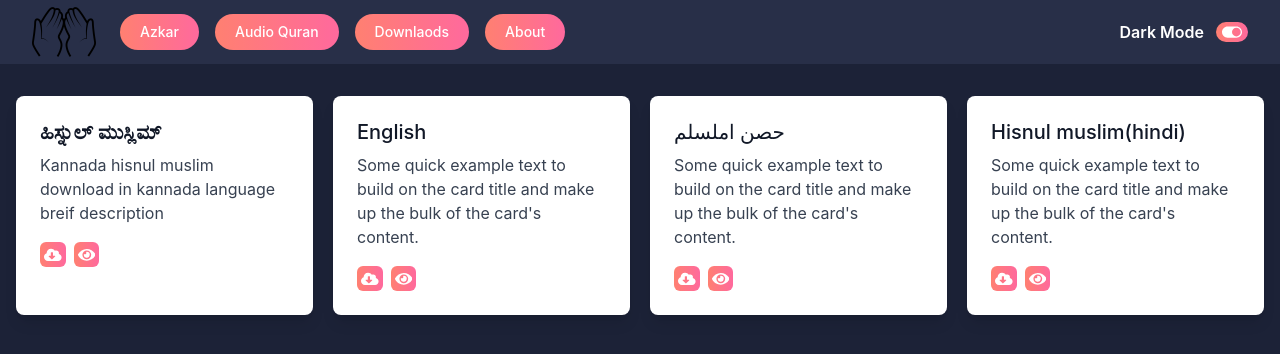
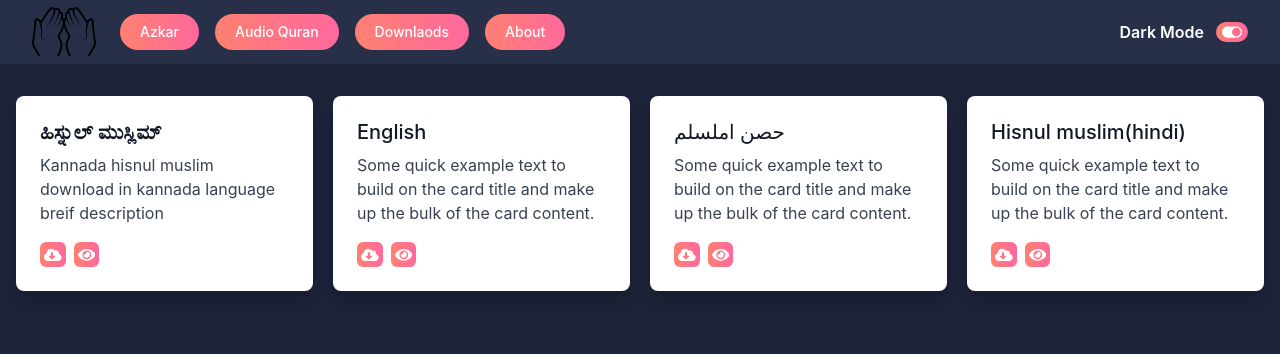
Before and after one commit to Zakirhusen/azkar, a Next.js app: page /Download in a window 1280 px wide. Shown: the top 354 px of the page. Built offline with nearby package versions, Linux system fonts and the light colour scheme.

Commit message:
updating download page

```diff
--- a/pages/About.js
+++ b/pages/About.js
@@ -3,7 +3,7 @@ const About = () => {
   return (
     <div className="my-5 px-10 text-sm sm:text-base  to-blue-200">
       This website contains mornig and evening authentic duas/supplications from
-      the popular book of authentic supplications, "Hisnul- Muslim"
+      the popular book of authentic supplications, Hisnul- Muslim
       (Fortification of the Muslim). Please Note, transliteration has been
       added, just for assistance to Muslims who are still learning Arabic. One
       must not depend on transliteration, and strive to learn arabic. The audio
@@ -25,6 +25,10 @@ const About = () => {
         </a>
       </p>
       <p></p>
+      {/* https://api3.islamhouse.com/v3/pav29h2gm56kvlpy/main/get-item/2807299/en/json
+      {/* https://d1.islamhouse.com/data/kn/ih_books/single/kn_hisnul_muslim.pdf */}
+      {/* ಅಲ್ ಉಸೂಲು ಸ್ಸಲಾಸ (ಮೂರು ಮೂಲಭೂತ ನಿಯಮಗಳು)", */}
+      {/* "url": "https://d1.islamhouse.com/data/kn/ih_books/single/kn_usool_thalatha.pdf" */}
     </div>
   );
 };
--- a/pages/Download.js
+++ b/pages/Download.js
@@ -25,7 +25,7 @@ const Download = () => {
             type="button"
             className=" flex justify-center"
           >
-            <a className="text-base " href="https://d1.islamhouse.com/data/kn/ih_books/single/kn_hisnul_muslim.pdf"
+            <a className="text-base " rel="noreferrer"  href="https://d1.islamhouse.com/data/kn/ih_books/single/kn_hisnul_muslim.pdf"
               target="_blank">
               <FaCloudDownloadAlt size="1.6rem" color="white" className="button rounded-md p-1 m-0 inline"></FaCloudDownloadAlt>
             </a>
@@ -34,7 +34,7 @@ const Download = () => {
             type="button"
             className=" flex justify-center"
           >
-            <a className="text-base " href="https://d1.islamhouse.com/data/pdf-viewer/web/viewer.html?file=https://d1.islamhouse.com/data/kn/ih_books/single/kn_hisnul_muslim.pdf"
+            <a className="text-base " rel="noreferrer"  href="https://d1.islamhouse.com/data/pdf-viewer/web/viewer.html?file=https://d1.islamhouse.com/data/kn/ih_books/single/kn_hisnul_muslim.pdf"
               target="_blank">
               <FaEye size="1.6rem" color="white" className="button rounded-md p-1 m-0 inline"></FaEye>
             </a>
@@ -48,14 +48,14 @@ const Download = () => {
             English</h5>
           <p className="text-gray-700 text-base mb-4">
             Some quick example text to build on the card title and make up the
-            bulk of the card's content.
+            bulk of the card content.
           </p>
           <div className="flex  space-x-2">
           <button
             type="button"
             className=" flex justify-center"
           >
-            <a className="text-base " href="https://d1.islamhouse.com/data/en/ih_books/single/en_Hisn_El_Muslim.pdf"
+            <a className="text-base " rel="noreferrer"  href="https://d1.islamhouse.com/data/en/ih_books/single/en_Hisn_El_Muslim.pdf"
               target="_blank">
               <FaCloudDownloadAlt size="1.6rem" color="white" className="button rounded-md p-1 m-0 inline"></FaCloudDownloadAlt>
             </a>
@@ -64,7 +64,7 @@ const Download = () => {
             type="button"
             className=" flex justify-center"
           >
-            <a className="text-base " href="https://d1.islamhouse.com/data/pdf-viewer/web/viewer.html?file=https://d1.islamhouse.com/data/en/ih_books/single/en_Hisn_El_Muslim.pdf"
+            <a className="text-base " rel="noreferrer"  href="https://d1.islamhouse.com/data/pdf-viewer/web/viewer.html?file=https://d1.islamhouse.com/data/en/ih_books/single/en_Hisn_El_Muslim.pdf"
               target="_blank">
               <FaEye size="1.6rem" color="white" className="button rounded-md p-1 m-0 inline"></FaEye>
             </a>
@@ -79,14 +79,14 @@ const Download = () => {
           </h5>
           <p className="text-gray-700 text-base mb-4">
             Some quick example text to build on the card title and make up the
-            bulk of the card's content.
+            bulk of the card content.
           </p>
           <div className="flex  space-x-2">
           <button
             type="button"
             className=" flex justify-center"
           >
-            <a className="text-base " href="https://d1.islamhouse.com/data/ur/ih_books/single2/ur_Hisnul_Muslim.pdf"
+            <a className="text-base " rel="noreferrer"  href="https://d1.islamhouse.com/data/ur/ih_books/single2/ur_Hisnul_Muslim.pdf"
               target="_blank">
               <FaCloudDownloadAlt size="1.6rem" color="white" className="button rounded-md p-1 m-0 inline"></FaCloudDownloadAlt>
             </a>
@@ -95,7 +95,7 @@ const Download = () => {
             type="button"
             className=" flex justify-center"
           >
-            <a className="text-base " href="https://d1.islamhouse.com/data/pdf-viewer/web/viewer.html?file=https://d1.islamhouse.com/data/ur/ih_books/single2/ur_Hisnul_Muslim.pdf"
+            <a className="text-base " rel="noreferrer"  href="https://d1.islamhouse.com/data/pdf-viewer/web/viewer.html?file=https://d1.islamhouse.com/data/ur/ih_books/single2/ur_Hisnul_Muslim.pdf"
               target="_blank">
               <FaEye size="1.6rem" color="white" className="button rounded-md p-1 m-0 inline"></FaEye>
             </a>
@@ -110,14 +110,14 @@ const Download = () => {
           </h5>
           <p className="text-gray-700 text-base mb-4">
             Some quick example text to build on the card title and make up the
-            bulk of the card's content.
+            bulk of the card content.
           </p>
           <div className="flex  space-x-2">
           <button
             type="button"
             className=" flex justify-center"
           >
-            <a className="text-base " href="https://d1.islamhouse.com/data/hi/ih_books/single/hi_hisn_almuslem_1436.pdf"
+            <a className="text-base " rel="noreferrer"  href="https://d1.islamhouse.com/data/hi/ih_books/single/hi_hisn_almuslem_1436.pdf"
               target="_blank">
               <FaCloudDownloadAlt size="1.6rem" color="white" className="button rounded-md p-1 m-0 inline"></FaCloudDownloadAlt>
             </a>
@@ -126,7 +126,7 @@ const Download = () => {
             type="button"
             className=" flex justify-center"
           >
-            <a className="text-base " href="https://d1.islamhouse.com/data/pdf-viewer/web/viewer.html?file=https://d1.islamhouse.com/data/hi/ih_books/single/hi_hisn_almuslem_1436.pdf"
+            <a className="text-base " rel="noreferrer"  href="https://d1.islamhouse.com/data/pdf-viewer/web/viewer.html?file=https://d1.islamhouse.com/data/hi/ih_books/single/hi_hisn_almuslem_1436.pdf"
               target="_blank">
               <FaEye size="1.6rem" color="white" className="button rounded-md p-1 m-0 inline"></FaEye>
             </a>
```
